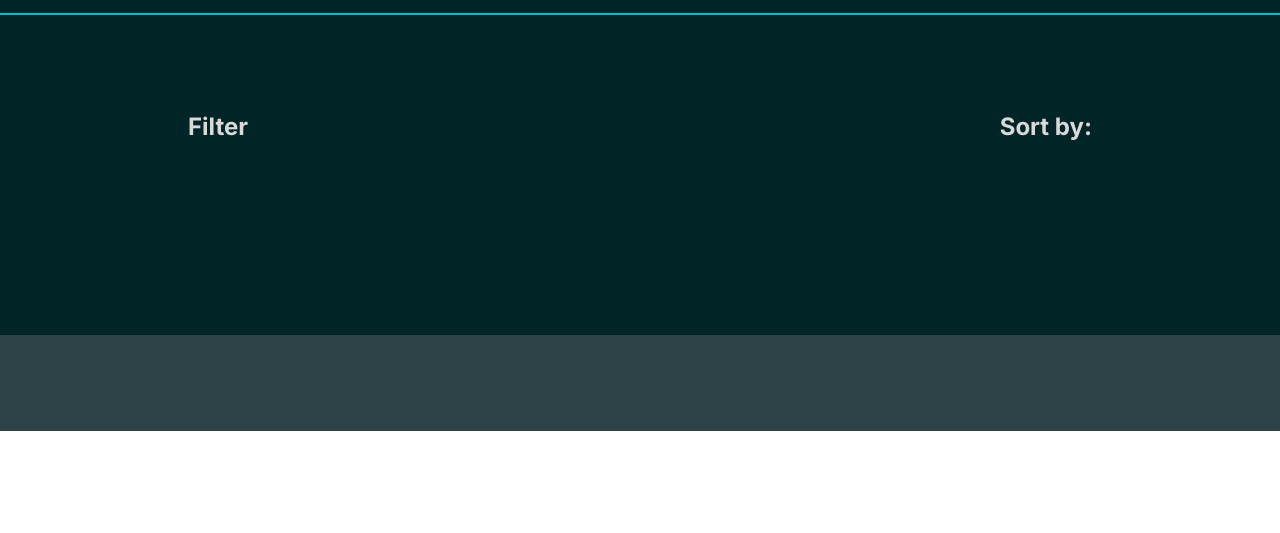
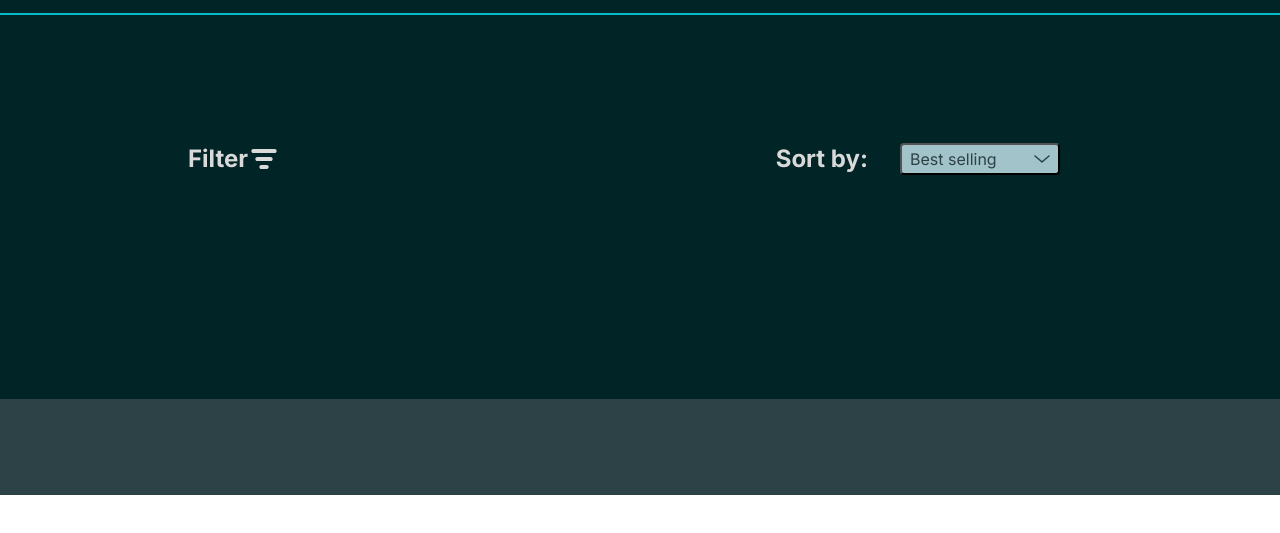
Before and after one commit to Lizi1617/Final-assignment, a plain HTML site: page catalog.html in a window 1280 px wide. Shown: the part 81-614 px from the top of the page. Drawn offline with Linux system fonts and the light colour scheme.

Commit message:
add index

```diff
--- a/catalog.html
+++ b/catalog.html
@@ -52,10 +52,15 @@
                 <i class="fa-solid fa-cart-shopping inactive"></i>
             </a>
         </header>
-        <!-- section -->
-        <section class="catalog_section">
-            <h2 class="h5">Filter</h2>
-            <h2 class="h5">Sort by:</h2>
+        <!-- section1 -->
+        <section class="catalog_section1">
+            <h2 class="h5">Filter <img src="imiges/Group.svg" alt="vector" class="vector1">
+            </h2>
+            <h2 class="h5">Sort by:
+                <button class="section_button">Best selling
+                    <img src="imiges/Vector (4).svg" alt="vector" class="vector2">
+                </button>
+            </h2>
         </section>
         <!-- footer -->
         <footer></footer>
--- a/css/style.css
+++ b/css/style.css
@@ -133,6 +133,7 @@ figure {
     border: 1px solid #05BCCA;
     column-gap: 20px;
     padding: 8px;
+    box-shadow: 0px 0px 8px 4px #05BCCACC;
 }
 
 figcaption {
@@ -141,6 +142,10 @@ figcaption {
     font-weight: 700;
     line-height: 27px;
     color: #D9D9D9;
+}
+figcaption:hover {
+    border-radius: 4px;
+
 }
 
 .fa-star {
@@ -221,7 +226,7 @@ footer {
     border-radius: 4px;
 }
 
-.catalog_section {
+.catalog_section1 {
     width: calc(1440/ 1440 * 100%);
     padding: 96px 94px;
     border: 2px;
@@ -229,7 +234,6 @@ footer {
     margin: auto;
     display: flex;
     justify-content: space-between;
-    padding-inline: 94px;
 }
 
 .h5 {
@@ -239,5 +243,34 @@ footer {
     line-height: 32px;
     color: #D9D9D9;
     padding: 96px 94px;
+    display: flex;
+    align-items: center;
+    justify-content: space-between;
+}
 
+.section_button {
+    width: 160px;
+    height: 32px;
+    padding: 4px 8px;
+    border-radius: 4px;
+    background-color: #A1C3C9;
+    font-family: "Inter", sans-serif;
+    font-size: 16px;
+    font-weight: 400;
+    line-height: 24px;
+    color: #2C4246;
+    margin: 32px;
+    display: flex;
+    align-items: center;
+    justify-content: space-between;
 }
+
+.vector1{
+    font-size: 32px;
+    color: #D9D9D9;
+}
+
+.vector2{
+    font-size: 15.48px;
+    color: #2C4246;
+}
```
Also changed, not shown: imiges/Group.svg (added), imiges/Rectangle 3 (1).png (added), imiges/Vector (4).svg (added).
